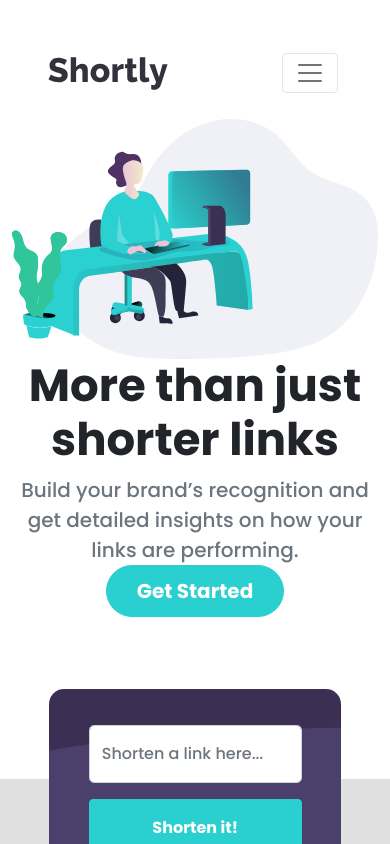
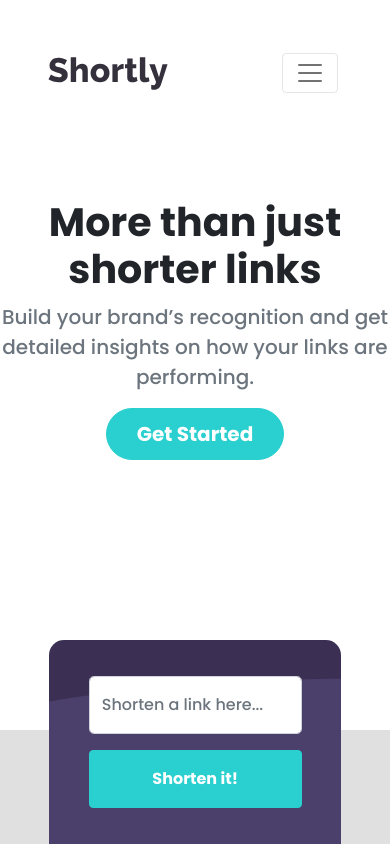
Before and after one commit to muakone/url-shortner, a React (Create React App) app: page / in a window 390 px wide. Shown: the top 844 px of the page. Built offline with nearby package versions, Linux system fonts and the light colour scheme.

Commit message:
resized the about section

```diff
--- a/src/App.css
+++ b/src/App.css
@@ -5,18 +5,13 @@
   box-sizing: border-box;
   font-family: 'Poppins', sans-serif;
   font-size: 18px;
+  max-width: 1440px;
 }
 ::-webkit-scrollbar {
-  width: 9px;
-}
-::-webkit-scrollbar-track {
-  border-radius: 15px;
+  width: 6px;
+  background-color: black;
 }
 ::-webkit-scrollbar-thumb {
-  background: cyan;
-  border-radius: 10px;
-}
-::-webkit-scrollbar-thumb:hover {
   background: hsl(180, 66%, 49%);
 }
 button.btn-color {
@@ -38,14 +33,13 @@
 .nav-color {
   color: hsl(0, 0%, 75%);
 }
-.illustration-container {
-  overflow: hidden;
-}
-.illustration-img {
-  width: 42em;
-}
-.spacing {
-  column-gap: 7em;
+.about-container {
+  max-width: 100vw;
+  background-image: url(./images/illustration-working.svg);
+  background-repeat: no-repeat;
+  background-size: 60% 100%;
+  background-position-x: 110%;
+  padding-bottom: 6em;
 }
 .about-text {
   font-size: 4.1em;
@@ -133,15 +127,7 @@
   filter: invert(47%) sepia(51%) saturate(2878%) hue-rotate(143deg) brightness(100%) contrast(97%);
   cursor: pointer;
 }
-@media(max-width: 1366px) {
-  .spacing {
-    column-gap: 11em;
-  }
-}
 @media (max-width: 1024px) {
-  .spacing {
-    column-gap: 4.5%;
-  }
   .about-text {
     font-size: 3em;
   }
@@ -177,14 +163,11 @@
   }
 }
 @media(max-width: 768px){
+  .about-container {
+    background-image: none;
+  }
   .about-text {
     font-size: 3.5em;
-  }
-  .illustration-container {
-    left: 0;
-  }
-  .illustration-img {
-    width: 30em;
   }
   .boost {
     background-image: url(./images/bg-boost-mobile.svg);;
@@ -194,17 +177,8 @@
   }
 }
 @media(max-width: 767px){
-  .about-text-container {
-    text-align: center;
-  }
-  .about-para {
-    margin: auto;
-  }
   .about-text {
     font-size: 2.5em;
-  }
-  .illustration-img {
-    width: 100%;
   }
   .shortcode-container {
     border-bottom: solid 1px rgb(230, 222, 222);
@@ -234,6 +208,12 @@
   .bg-nav {
     margin-right: 2em;
   }
+  .about-text-wrapper {
+    text-align: center;
+  }
+  .about-text {
+    font-size: 2.2em;
+  }
 }
 @media(max-width: 330px) {
   .stat-card {
--- a/src/components/Footers/Footer.jsx
+++ b/src/components/Footers/Footer.jsx
@@ -16,8 +16,8 @@
                     </Col>
                     <Col md={8}>
                         <Row>
-                            <Col md={3} className='footer-space1'>
-                                <h5 className='ms-3'>Features</h5>
+                            <Col lg={3} md={3} className='footer-space1'>
+                                <h5 className='ms-md-3'>Features</h5>
                                 <ListGroup variant="flush">
                                     <ListGroup.Item className='border-bottom-0 footer-bg-color footer-text-hover'>
                                         <a href="muak.com" className='text-decoration-none footer-text text-nowrap'>Link Shortening</a>
@@ -30,8 +30,8 @@
                                     </ListGroup.Item>
                                 </ListGroup>
                             </Col>
-                            <Col md={3} className='footer-space1'>
-                                <h5 className='ms-3'>Resources</h5>
+                            <Col lg={3} md={3} className='footer-space1'>
+                                <h5 className='ms-md-3'>Resources</h5>
                                 <ListGroup variant="flush">
                                     <ListGroup.Item className='border-bottom-0 footer-bg-color footer-text-hover'>
                                         <a href="muak.com" className='text-decoration-none footer-text'>Blog</a>
@@ -44,8 +44,8 @@
                                     </ListGroup.Item>
                                 </ListGroup>
                             </Col>
-                            <Col md={3} className='footer-space1'>
-                                <h5 className='ms-3'>Company</h5>
+                            <Col lg={3} md={3} className='footer-space1'>
+                                <h5 className='ms-md-3'>Company</h5>
                                 <ListGroup variant="flush">
                                     <ListGroup.Item className='border-bottom-0 footer-bg-color footer-text-hover'>
                                         <a href="muak.com" className='text-decoration-none footer-text'> About</a>
@@ -61,8 +61,8 @@
                                     </ListGroup.Item>
                                 </ListGroup>
                             </Col>
-                            <Col md={3} className='footer-space1'>
-                                <div className='d-flex flex-lg-row flex-md-column icon icon-hover'>
+                            <Col lg={3} md={4} className='footer-space1'>
+                                <div className='d-flex icon icon-hover'>
                                     <a href="https://www.facebook.com/muhiz.akanni">
                                         <img src={iconFacebook} alt="icon-facebook" className='px-2 pb-lg-0 pb-md-2' />
                                     </a>
--- a/src/components/Header/About.jsx
+++ b/src/components/Header/About.jsx
@@ -1,25 +1,17 @@
 import React from 'react'
-import {Container, Row, Col, Button} from 'react-bootstrap'
-import illustration from '../../images/illustration-working.svg'
+import {Button} from 'react-bootstrap'
 
 const About = () => {
     return (
-        <Container className='me-0 ms-lg-3 mx-auto my-3'>
-            <Row>
-                <div className='d-flex flex-md-row spacing flex-column-reverse mx-auto align-items-center'>
-                    <Col lg={6}z className='mx-lg-5 about-text-container'>
-                        <h1 className='about-text fw-bold'>More than just shorter links</h1>
-                        <p className='about-para fs-5 text-secondary'>Build your brand’s recognition and get detailed insights
-                            on how your links are performing.
-                        </p>
-                        <Button className='rounded-pill text-white fs-5 fw-bolder btn-color' style={{padding: '10px 30px'}}>Get Started</Button>
-                    </Col>
-                    <Col lg={5} className='illustration-container me-md-0'>
-                        <img src={illustration} alt="working-illustration" className='d-flex justify-content-end mx-auto illustration-img' />
-                    </Col>
-                </div>
-            </Row>
-        </Container>
+        <section className='me-0 ms-md-5 ms-sm-3 ps-lg-5 my-3 mb-3 about-container'>
+            <div className='pt-5 mt-5 about-text-wrapper'>
+                <h1 className='about-text fw-bold'>More than just <br /> shorter links</h1>
+                <p className='about-para fs-5 text-secondary'>Build your brand’s recognition and get detailed insights
+                    on how your links are performing.
+                </p>
+                <Button className='rounded-pill text-white fs-5 fw-bolder btn-color' style={{padding: '10px 30px'}}>Get Started</Button>
+            </div>
+        </section>
     )
 }
 
```
Also changed, not shown: src/images/shortner-desktop-view.png.
